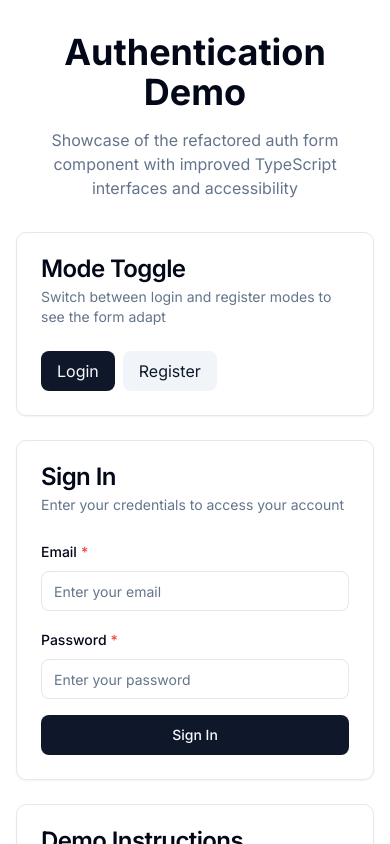
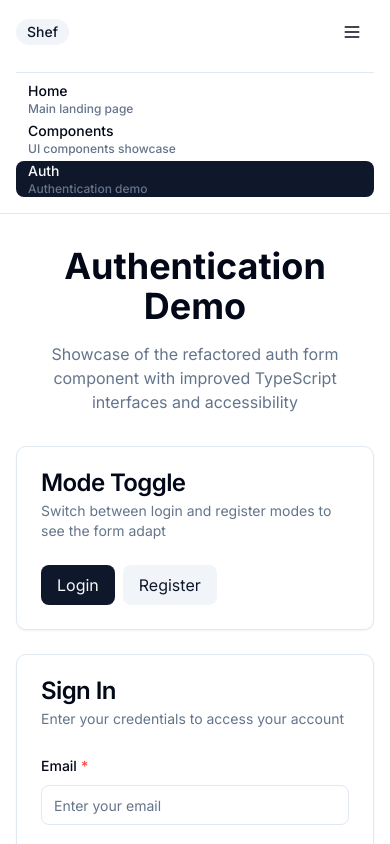
Before and after one commit to ethan-frost-xyz/shef-fuzzy-spoon, a Next.js app: page /auth-demo in a window 390 px wide. Shown: the top 844 px of the page. Built offline with nearby package versions, Linux system fonts and the light colour scheme.

Commit message:
Add Navbar component for improved site navigation and update layout structure

```diff
--- a/src/app/layout.tsx
+++ b/src/app/layout.tsx
@@ -1,6 +1,7 @@
 import type { Metadata } from 'next'
 import { Inter } from 'next/font/google'
 import './globals.css'
+import { Navbar } from '@/components/layout'
 
 const inter = Inter({ subsets: ['latin'] })
 
@@ -17,7 +18,10 @@ export default function RootLayout({ children }: RootLayoutProps) {
   return (
     <html lang="en" className="h-full">
       <body className={`${inter.className} h-full antialiased`}>
-        {children}
+        <Navbar />
+        <main className="min-h-[calc(100vh-4rem)]">
+          {children}
+        </main>
       </body>
     </html>
   )
--- a/src/components/layout/index.ts
+++ b/src/components/layout/index.ts
@@ -1,2 +1,3 @@
 // Layout components
 export { Container, containerVariants, type ContainerProps } from "./container"
+export { Navbar } from "./navbar"
--- /dev/null
+++ b/src/components/layout/navbar.tsx
@@ -0,0 +1,126 @@
+"use client"
+
+import Link from "next/link"
+import { usePathname } from "next/navigation"
+import { Button } from "@/components/ui/button"
+import { Badge } from "@/components/ui/badge"
+import { Separator } from "@/components/ui/separator"
+
+interface NavItem {
+  href: string
+  label: string
+  description?: string
+}
+
+const navItems: NavItem[] = [
+  {
+    href: "/",
+    label: "Home",
+    description: "Main landing page"
+  },
+  {
+    href: "/components-demo",
+    label: "Components",
+    description: "UI components showcase"
+  },
+  {
+    href: "/auth-demo",
+    label: "Auth",
+    description: "Authentication demo"
+  }
+]
+
+export function Navbar() {
+  const pathname = usePathname()
+
+  return (
+    <nav className="sticky top-0 z-50 w-full border-b bg-background/95 backdrop-blur supports-[backdrop-filter]:bg-background/60">
+      <div className="container mx-auto px-4 sm:px-6 lg:px-8">
+        <div className="flex h-16 items-center justify-between">
+          {/* Logo/Brand */}
+          <div className="flex items-center space-x-2">
+            <Badge variant="secondary" className="text-sm font-medium">
+              Shef
+            </Badge>
+            <span className="hidden sm:inline-block text-lg font-semibold">
+              Fuzzy Spoon
+            </span>
+          </div>
+
+          {/* Navigation Links */}
+          <div className="hidden md:flex items-center space-x-1">
+            {navItems.map((item) => {
+              const isActive = pathname === item.href
+              return (
+                <div key={item.href} className="relative">
+                  <Button
+                    asChild
+                    variant={isActive ? "default" : "ghost"}
+                    size="sm"
+                    className="relative"
+                  >
+                    <Link href={item.href}>
+                      {item.label}
+                      {isActive && (
+                        <div className="absolute inset-x-0 -bottom-px h-px bg-gradient-to-r from-transparent via-foreground/25 to-transparent" />
+                      )}
+                    </Link>
+                  </Button>
+                </div>
+              )
+            })}
+          </div>
+
+          {/* Mobile Menu Button */}
+          <div className="md:hidden">
+            <Button variant="ghost" size="sm">
+              <svg
+                className="h-5 w-5"
+                fill="none"
+                stroke="currentColor"
+                viewBox="0 0 24 24"
+              >
+                <path
+                  strokeLinecap="round"
+                  strokeLinejoin="round"
+                  strokeWidth={2}
+                  d="M4 6h16M4 12h16M4 18h16"
+                />
+              </svg>
+            </Button>
+          </div>
+        </div>
+
+        {/* Mobile Navigation */}
+        <div className="md:hidden">
+          <Separator className="my-2" />
+          <div className="flex flex-col space-y-1 pb-4">
+            {navItems.map((item) => {
+              const isActive = pathname === item.href
+              return (
+                <Button
+                  key={item.href}
+                  asChild
+                  variant={isActive ? "default" : "ghost"}
+                  size="sm"
+                  className="justify-start"
+                >
+                  <Link href={item.href}>
+                    <div className="flex flex-col items-start">
+                      <span>{item.label}</span>
+                      {item.description && (
+                        <span className="text-xs text-muted-foreground">
+                          {item.description}
+                        </span>
+                      )}
+                    </div>
+                  </Link>
+                </Button>
+              )
+            })}
+          </div>
+        </div>
+      </div>
+    </nav>
+  )
+}
```
Also changed, not shown: src/components/layout/README.md.
